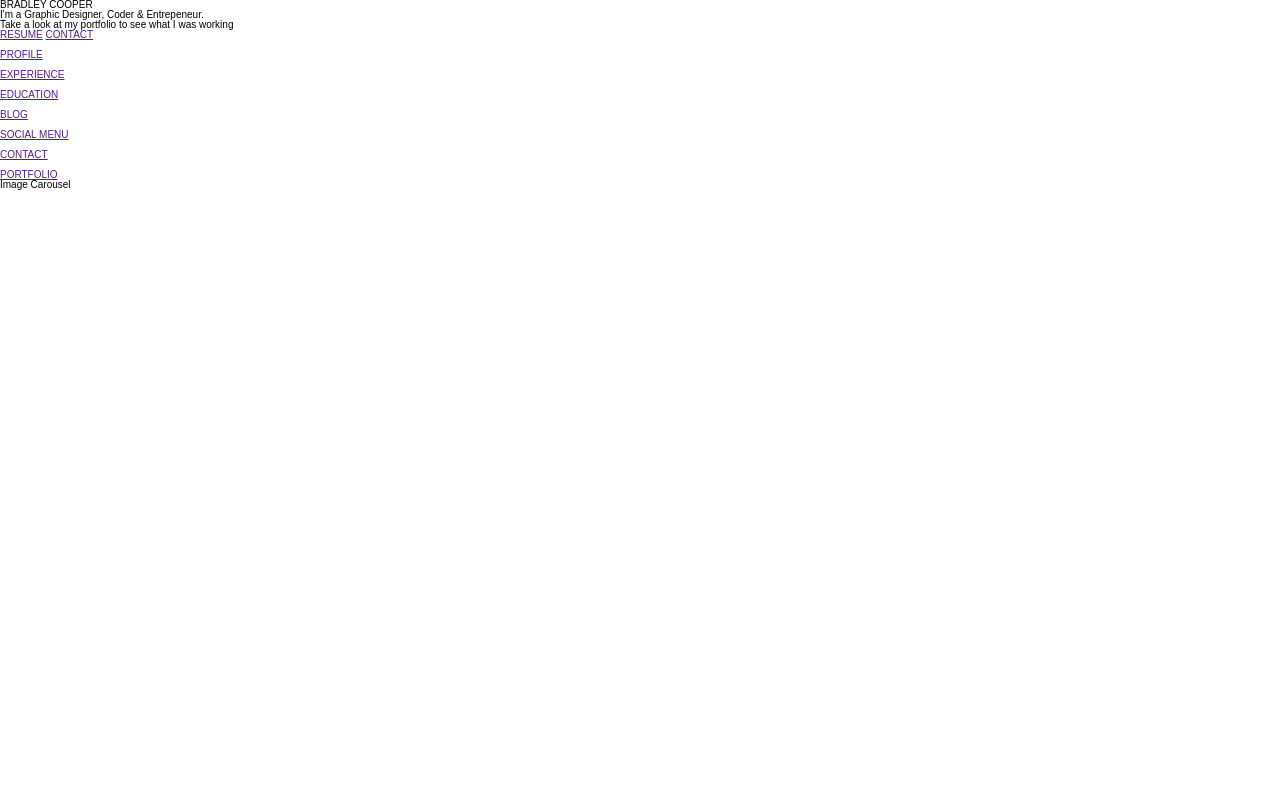
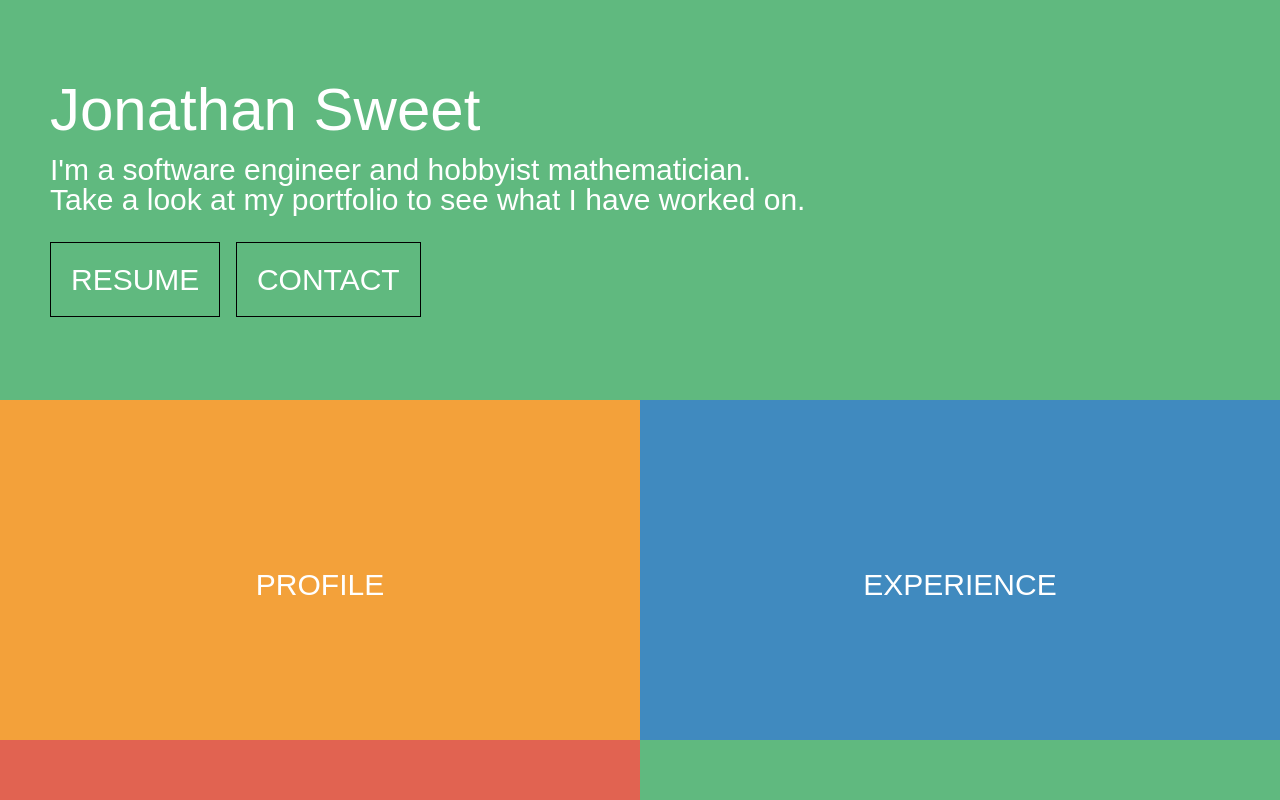
Before and after one commit to JSweet314/js-comp-challenge-1, a plain HTML site: page index.html in a window 1280 px wide. Shown: the top 800 px of the page. Drawn offline with Linux system fonts and the light colour scheme.

Commit message:
add base flexbox styling

```diff
--- a/index.html
+++ b/index.html
@@ -1,6 +1,7 @@
 <!DOCTYPE html>
 <html>
 <head>
+
   <link rel="stylesheet" type="text/css" href="reset.css">
   <link rel="stylesheet" type="text/css" href="style.css">
   <title>Static Comp Challenge 1</title>
@@ -8,48 +9,50 @@
 <body>
   <section class="links-section">
     <article class="intro">
-      <h1>BRADLEY COOPER</h1>
-      <p>I'm a Graphic Designer, Coder & Entrepeneur.<br>Take a look at my portfolio to see what I was working</p>
-      <a href="">RESUME</a>
-      <a href="">CONTACT</a>
+      <h1>Jonathan Sweet</h1>
+      <p>I'm a software engineer and hobbyist mathematician.<br>Take a look at my portfolio to see what I have worked on.</p>
+      <ul>
+        <li><a href="">RESUME</a></li>
+        <li><a href="">CONTACT</a></li>
+      </ul>
     </article>
-    <div>
+    <div class="box1">
       <a href="">
         <img src="" alt="">
         <h2>PROFILE</h2>
       </a>
     </div>
-    <div>
+    <div class="box2">
       <a href="">
         <img src="" alt="">
         <h2>EXPERIENCE</h2>
       </a>
     </div>
-    <div>
+    <div class="box3">
       <a href="">
         <img src="" alt="">
         <h2>EDUCATION</h2>
       </a>
     </div>
-    <div>
+    <div class="box4">
       <a href="">
         <img src="" alt="">
         <h2>BLOG</h2>
       </a>
     </div>
-    <div>
+    <div class="box5">
       <a href="">
         <img src="" alt="">
         <h2>SOCIAL MENU</h2>
       </a>
     </div>
-    <div>
+    <div class="box6">
       <a href="">
         <img src="" alt="">
         <h2>CONTACT</h2>
       </a>
     </div>
-    <div>
+    <div class="box7">
       <a href="">
         <img src="" alt="">
         <h2>PORTFOLIO</h2>
@@ -57,8 +60,6 @@
     </div>
   </section>
   <section class="image-carousel">
-    <p>Image Carousel</p>
-    <img src="" alt="">
   </section>
 </body>
 </html>
--- a/style.css
+++ b/style.css
@@ -1,4 +1,86 @@
 html {
   font-size: 10px;
   font-family: sans-serif;
+  background-color: #60B97F;
+  color: #ffffff;
 }
+
+a {
+  text-decoration: none;
+  color: #ffffff;
+}
+
+ul {
+  margin: 5rem;
+}
+
+li {
+  display: inline
+}
+article,
+div {
+  font-size: 3rem;
+}
+
+article {
+  width: 100%;
+  font-size: 2rem;
+  height: 40rem;
+}
+article p {
+  padding-top: 1.5rem;
+  padding-left: 5rem;
+  font-size: 3rem;
+}
+
+article a {
+  margin-right: 1rem;
+  font-size: 3rem;
+  padding: 2rem;
+  border: 1px solid black;
+}
+
+h1 {
+  font-size: 6rem;
+  padding-top: 8rem;
+  padding-left: 5rem;
+}
+
+div {
+  margin: 0;
+  width: 50%;
+  height: 34rem;
+  display: flex;
+  justify-content: center;
+  align-items: center;
+}
+
+.links-section {
+  display: flex;
+  flex-wrap: wrap;
+}
+
+.image-carousel {
+  height: 140rem;
+  width: 100%;
+  background-color: yellow;
+}
+
+.box1 {
+  background-color: #F3A13A;
+  color: #ffffff;
+}
+
+.box2,
+.box6 {
+  background-color: #408ABF;
+}
+
+.box3 {
+  background-color: #E16351;
+}
+
+.box6,
+.box7 {
+  background-color: #E8713B;
+}
```
Also changed, not shown: 1 other file.
